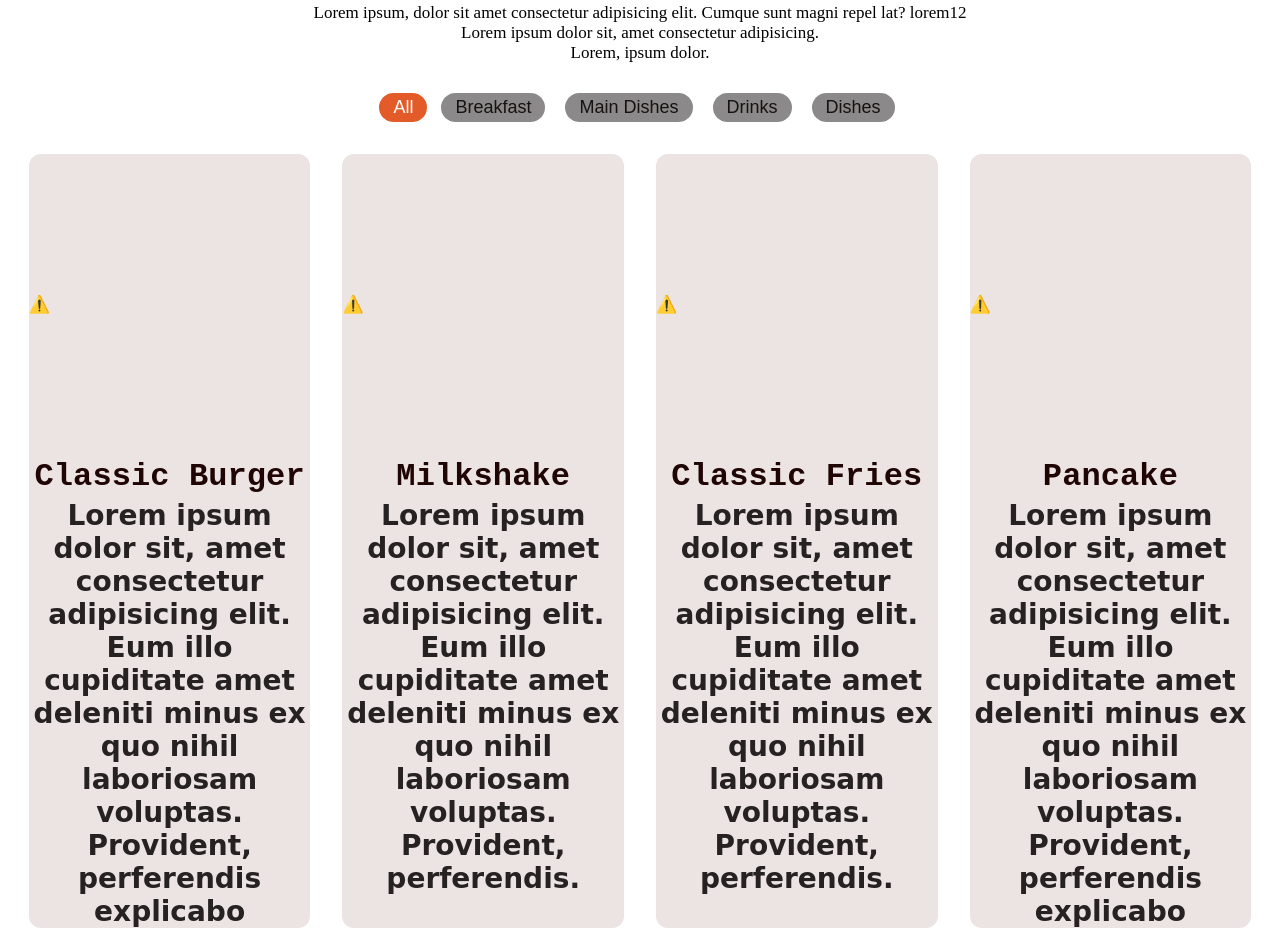
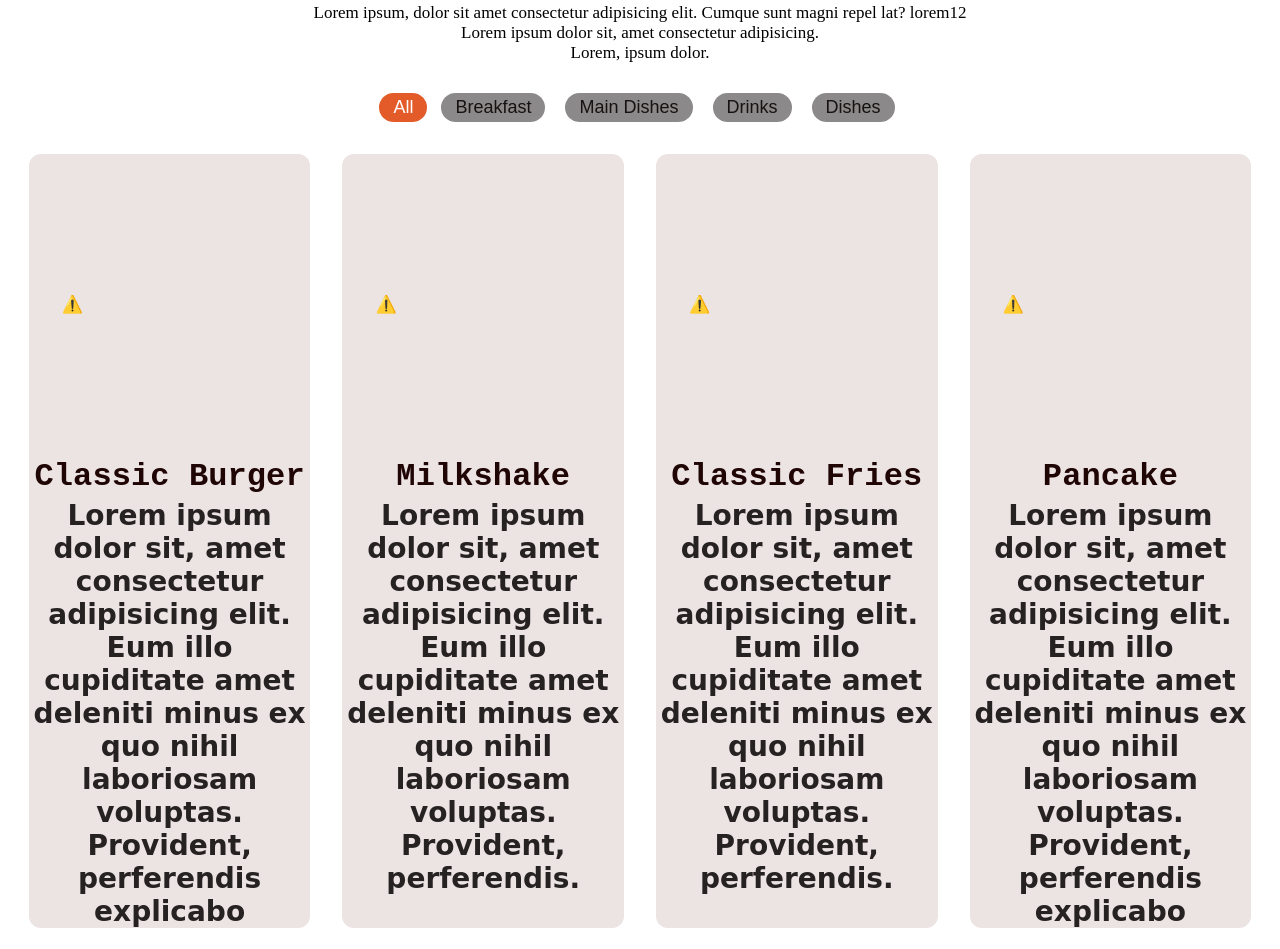
Before and after one commit to chanchalbera/food_website, a plain HTML site: page index.html in a window 1280 px wide. Shown: the part 1658-2607 px from the top of the page. Drawn offline with nearby package versions, Linux system fonts and the light colour scheme; no server answers; a web font is replaced by a local one.

Commit message:
set-margin

```diff
--- a/style.css
+++ b/style.css
@@ -107,6 +107,10 @@
 
 
 }
+.lottie-player{
+    margin-left: 33px;
+}
+
 /* about section */
  h1{
     text-align: center;
```
